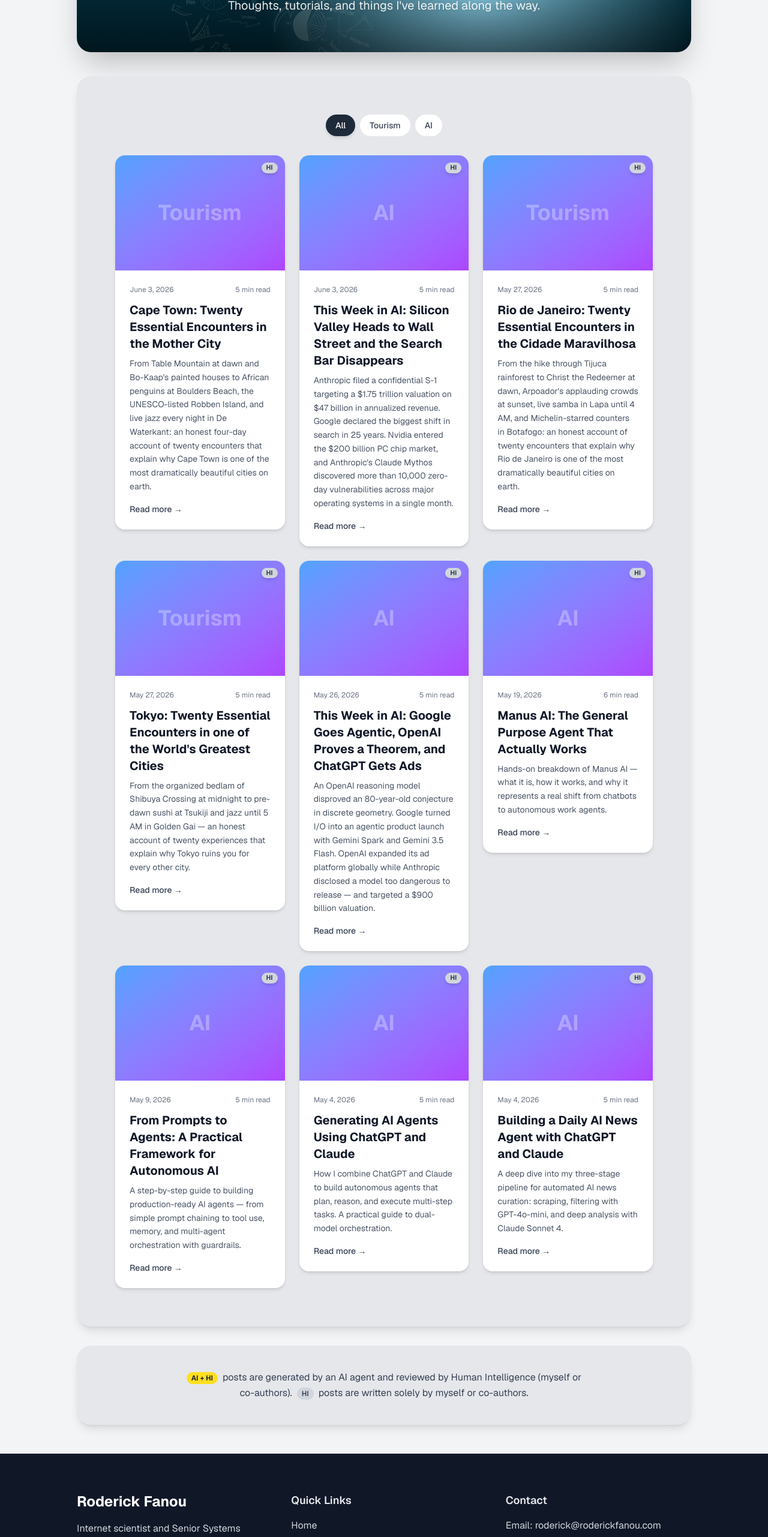
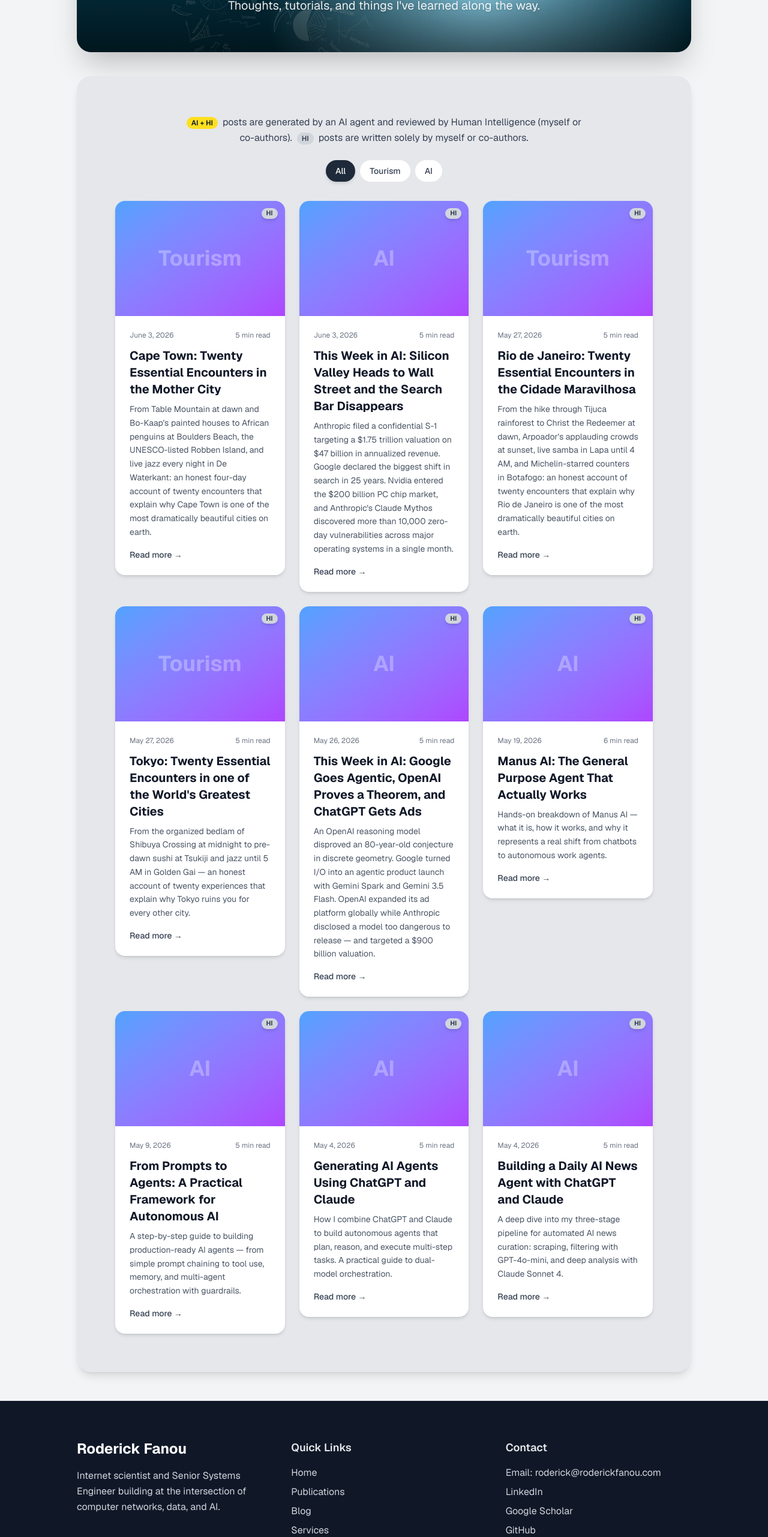
Before and after one commit to rodricfanou/rodricfanou.github.io, a Next.js app: page /blog in a window 1280 px wide. Shown: the part 234-2797 px from the top of the page at 60% size. Built offline with nearby package versions, Linux system fonts and the light colour scheme.

Commit message:
Move type explanation inside blog posts box above filters

```diff
--- a/src/app/blog/page.tsx
+++ b/src/app/blog/page.tsx
@@ -134,6 +134,16 @@ export default function Blog() {
       {/* Blog Posts */}
       <section className="relative w-full max-w-5xl mt-8 rounded-2xl shadow-lg px-6 py-12 md:mt-10 md:rounded-3xl md:px-16 md:py-16 bg-gray-200 transition-shadow duration-300 hover:shadow-xl">
         <FadeIn>
+          <div className="text-center text-gray-700 mb-6">
+            <p className="text-sm md:text-base leading-relaxed max-w-2xl mx-auto">
+              <span className="inline-flex items-center gap-1 px-2 py-0.5 rounded-full text-xs font-semibold bg-yellow-300 text-gray-900 mr-1">AI + HI</span>
+              &nbsp;posts are generated by an AI agent and reviewed by Human Intelligence (myself or co-authors).
+              <span className="inline-flex items-center gap-1 px-2 py-0.5 rounded-full text-xs font-semibold bg-gray-300 text-gray-700 ml-2 mr-1">HI</span>
+              &nbsp;posts are written solely by myself or co-authors.
+            </p>
+          </div>
+        </FadeIn>
+        <FadeIn>
           <div className="flex flex-wrap gap-2 justify-center mb-6 md:mb-8">
             {categories.map((cat) => (
               <button
@@ -186,20 +196,6 @@ export default function Blog() {
         </div>
       </section>
 
-      {/* Types Explanation */}
-      <section className="relative w-full max-w-5xl mt-8 rounded-2xl shadow-lg px-6 py-8 md:rounded-3xl md:px-16 md:py-10 bg-gray-200">
-        <FadeIn>
-          <div className="text-center text-gray-700">
-            <p className="text-sm md:text-base leading-relaxed max-w-2xl mx-auto">
-              <span className="inline-flex items-center gap-1 px-2 py-0.5 rounded-full text-xs font-semibold bg-yellow-300 text-gray-900 mr-1">AI + HI</span>
-              &nbsp;posts are generated by an AI agent and reviewed by Human Intelligence (myself or co-authors).
-              <span className="inline-flex items-center gap-1 px-2 py-0.5 rounded-full text-xs font-semibold bg-gray-300 text-gray-700 ml-2 mr-1">HI</span>
-              &nbsp;posts are written solely by myself or co-authors.
-            </p>
-          </div>
-        </FadeIn>
-      </section>
-
     </main>
   );
 }
```
